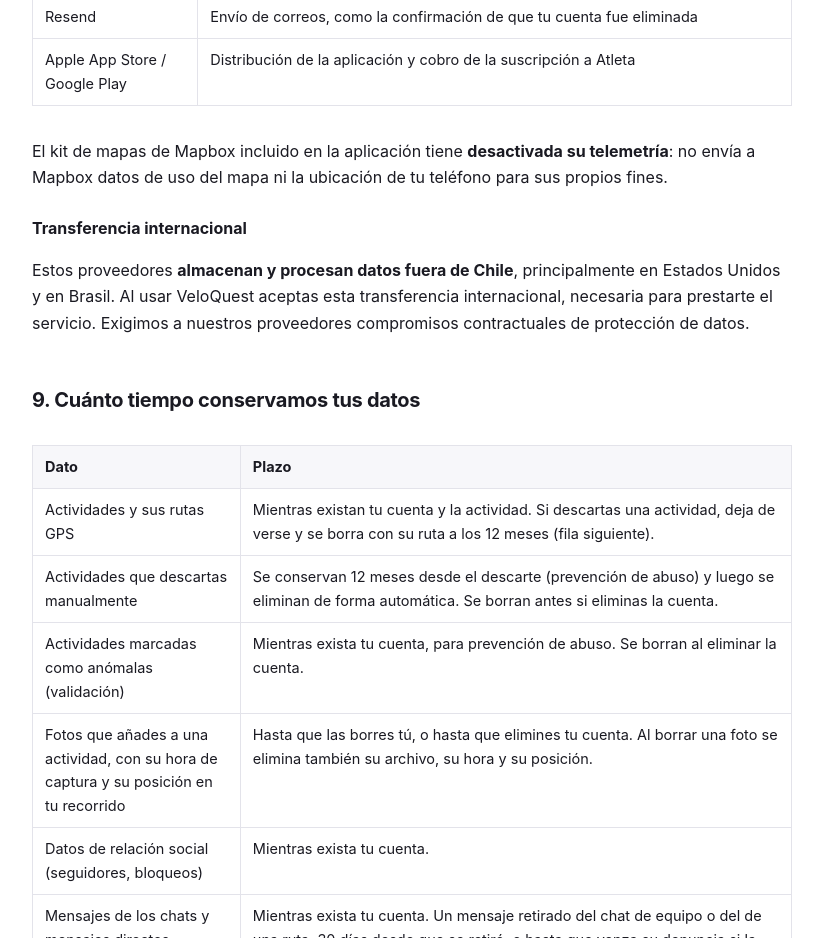
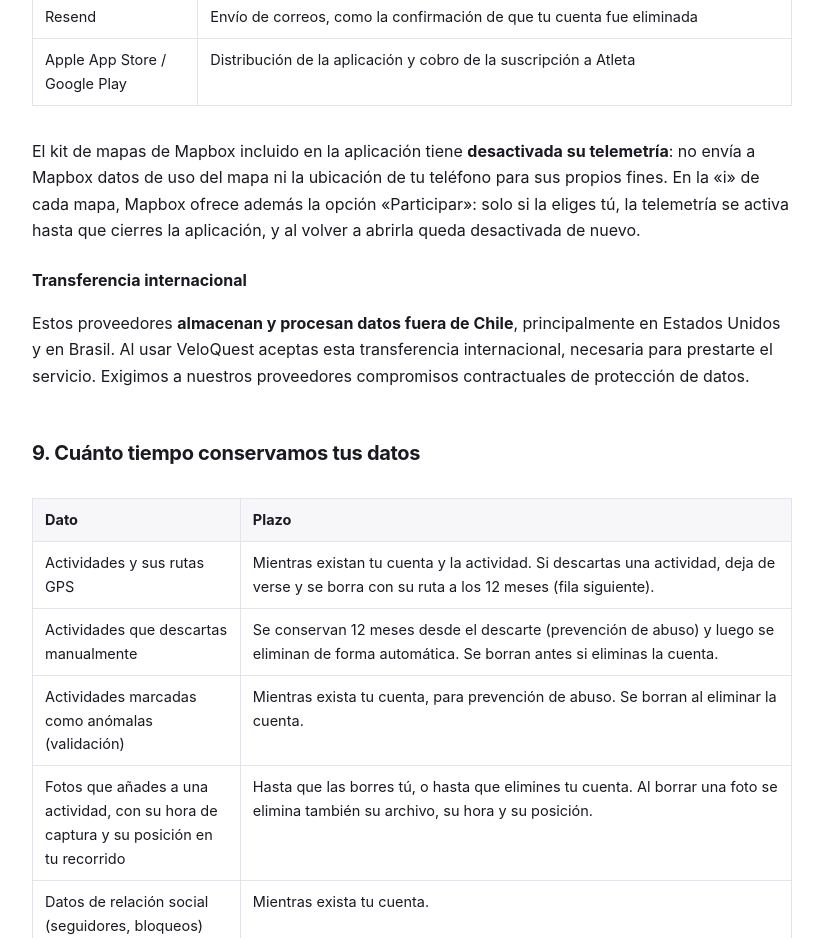
Before and after one commit to alvarovallejosh1981/veloquest-web, a plain HTML site: page legal/privacidad/index.html in a window 1280 px wide. Shown: the part 9280-10218 px from the top of the page, without its empty margins (228-1051 px from the left). Drawn offline with Linux system fonts and the light colour scheme.

Commit message:
Privacidad 1.4.0: la opción «Participar» de la «i» de Mapbox (§3.1282, veloquest #1389)

```diff
--- a/legal/privacidad/index.html
+++ b/legal/privacidad/index.html
@@ -401,6 +401,8 @@
 <p>
   El kit de mapas de Mapbox incluido en la aplicación tiene <strong>desactivada su telemetría</strong>:
   no envía a Mapbox datos de uso del mapa ni la ubicación de tu teléfono para sus propios fines.
+  En la «i» de cada mapa, Mapbox ofrece además la opción «Participar»: solo si la eliges tú, la telemetría
+  se activa hasta que cierres la aplicación, y al volver a abrirla queda desactivada de nuevo.
 </p>
 
 <h3>Transferencia internacional</h3>
```
